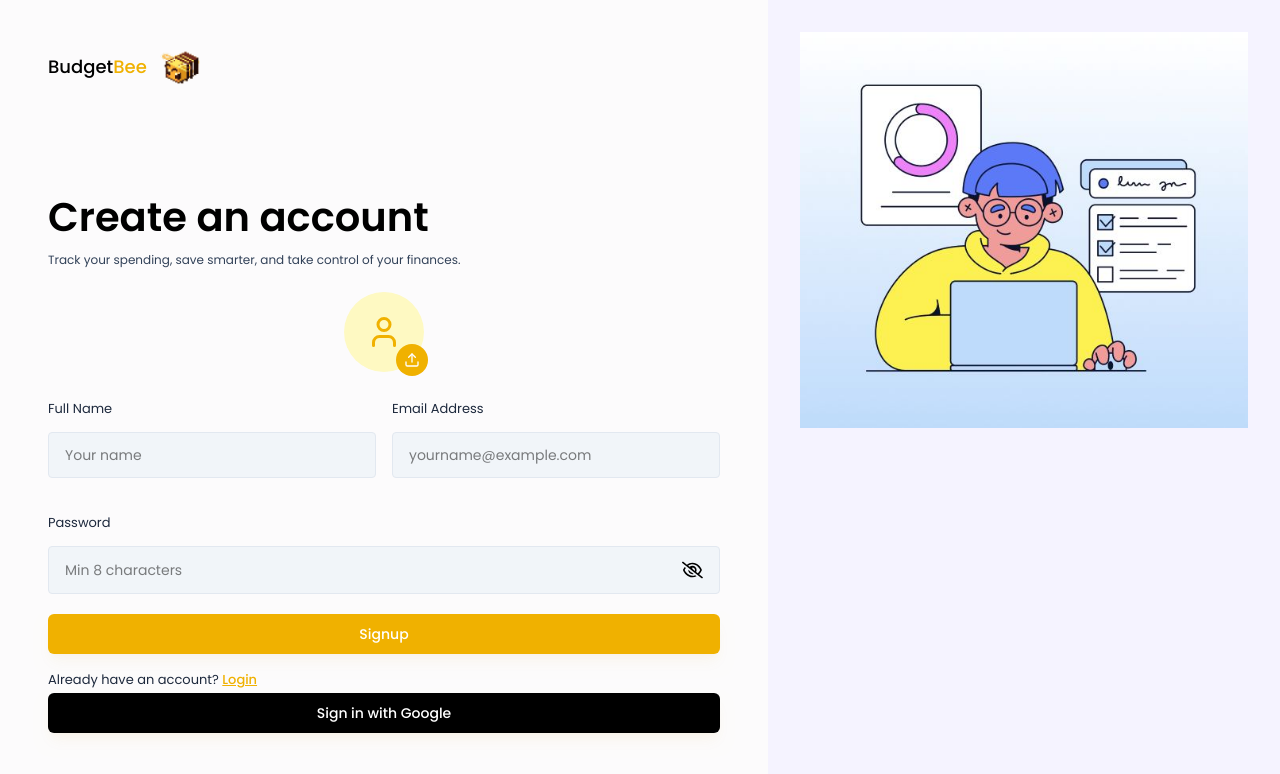
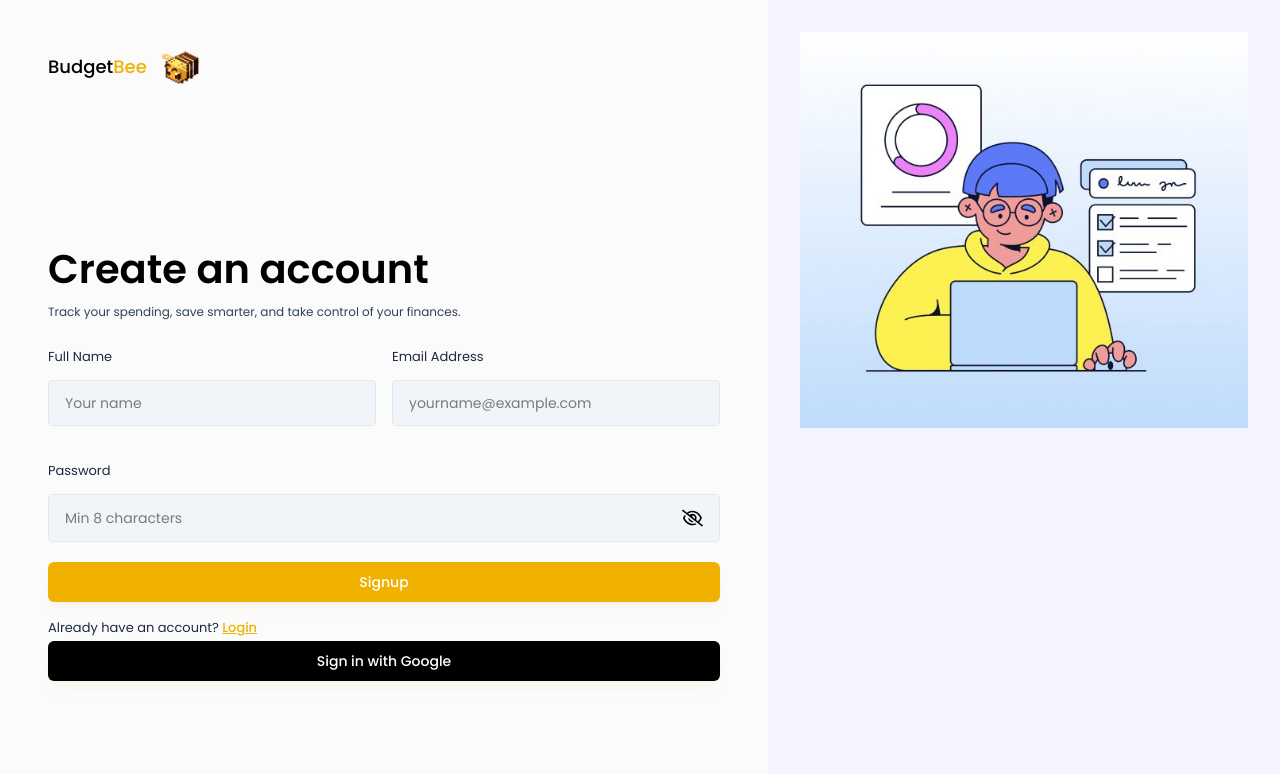
Before and after one commit to wintwah243/BudgetBee, a React (Vite) app in the folder frontend/expense-tracker/: page /signUp in a window 1280 px wide. Shown: the top 774 px of the page. Built offline with nearby package versions, Linux system fonts and the light colour scheme.

Commit message:
Update SignUp.jsx

```diff
--- a/frontend/expense-tracker/src/pages/Auth/SignUp.jsx
+++ b/frontend/expense-tracker/src/pages/Auth/SignUp.jsx
@@ -3,7 +3,6 @@ import AuthLayout from '../../components/layouts/AuthLayout'
 import { Link, useNavigate } from 'react-router-dom';
 import Input from '../../components/Inputs/Input';
 import { validateEmail } from '../../utils/helper';
-import ProfilePhotoSelector from '../../components/Inputs/ProfilePhotoSelector';
 import axiosInstance from '../../utils/axiosInstance';
 import { API_PATHS } from '../../utils/apiPaths';
 import { UserContext } from '../../context/UserContext';
@@ -67,7 +66,7 @@ const SignUp = () => {
      }
   }
 
-  // 🔁 Handle token in URL from Google OAuth
+  // Handle token in URL from Google OAuth
     useEffect(() => {
       const params = new URLSearchParams(window.location.search);
       const token = params.get("token");
@@ -103,7 +102,6 @@ const SignUp = () => {
           <p className='text-xs text-slate-700 mt-[5px] mb-6'>Track your spending, save smarter, and take control of your finances.</p>
 
           <form onSubmit={handleSignUp}>
-            <ProfilePhotoSelector image={profilePic} setImage={setProfilePic} />
               <div className='grid grid-cols-1 md:grid-cols-2 gap-4'>
                 <Input
                     value={fullName}
```
